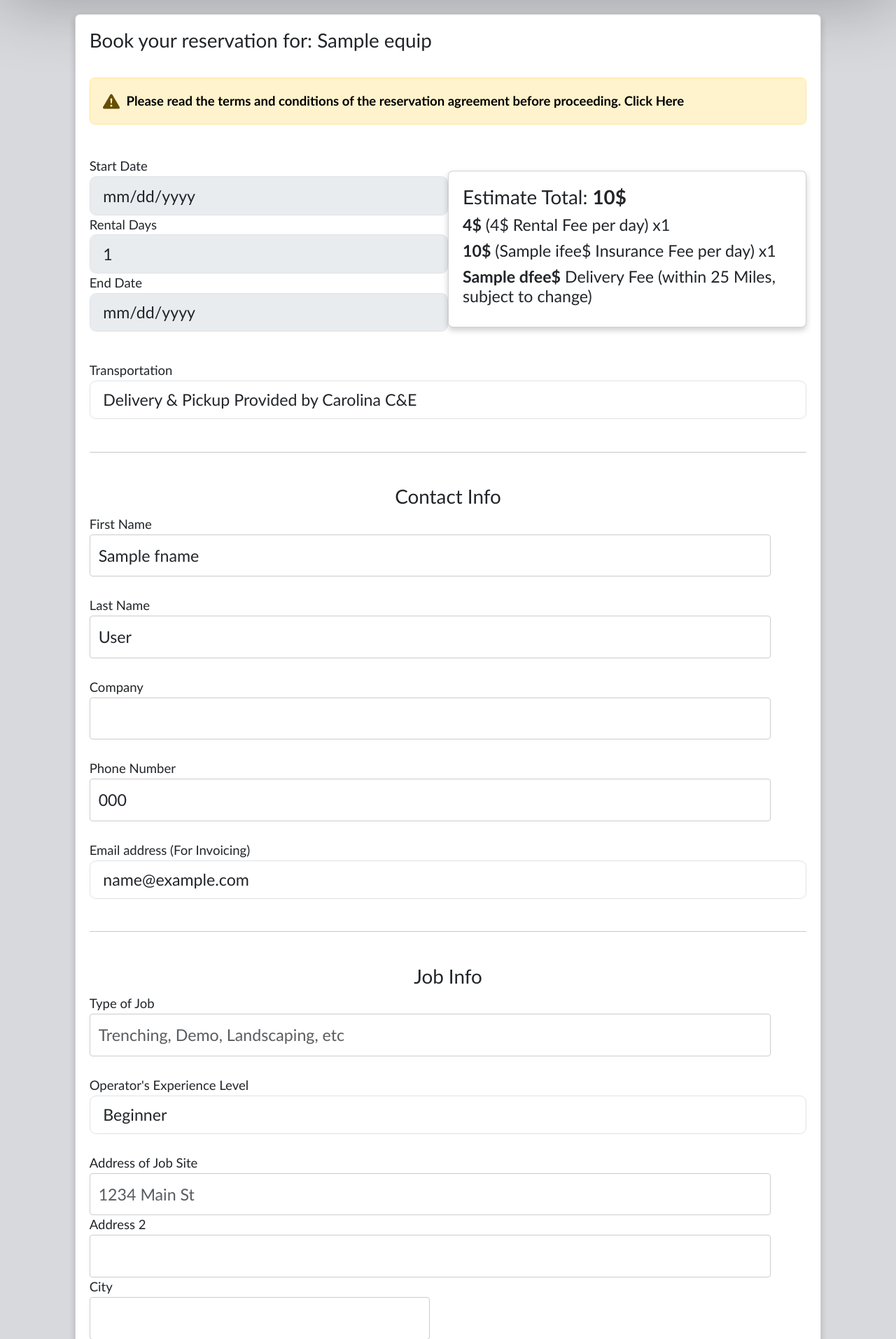
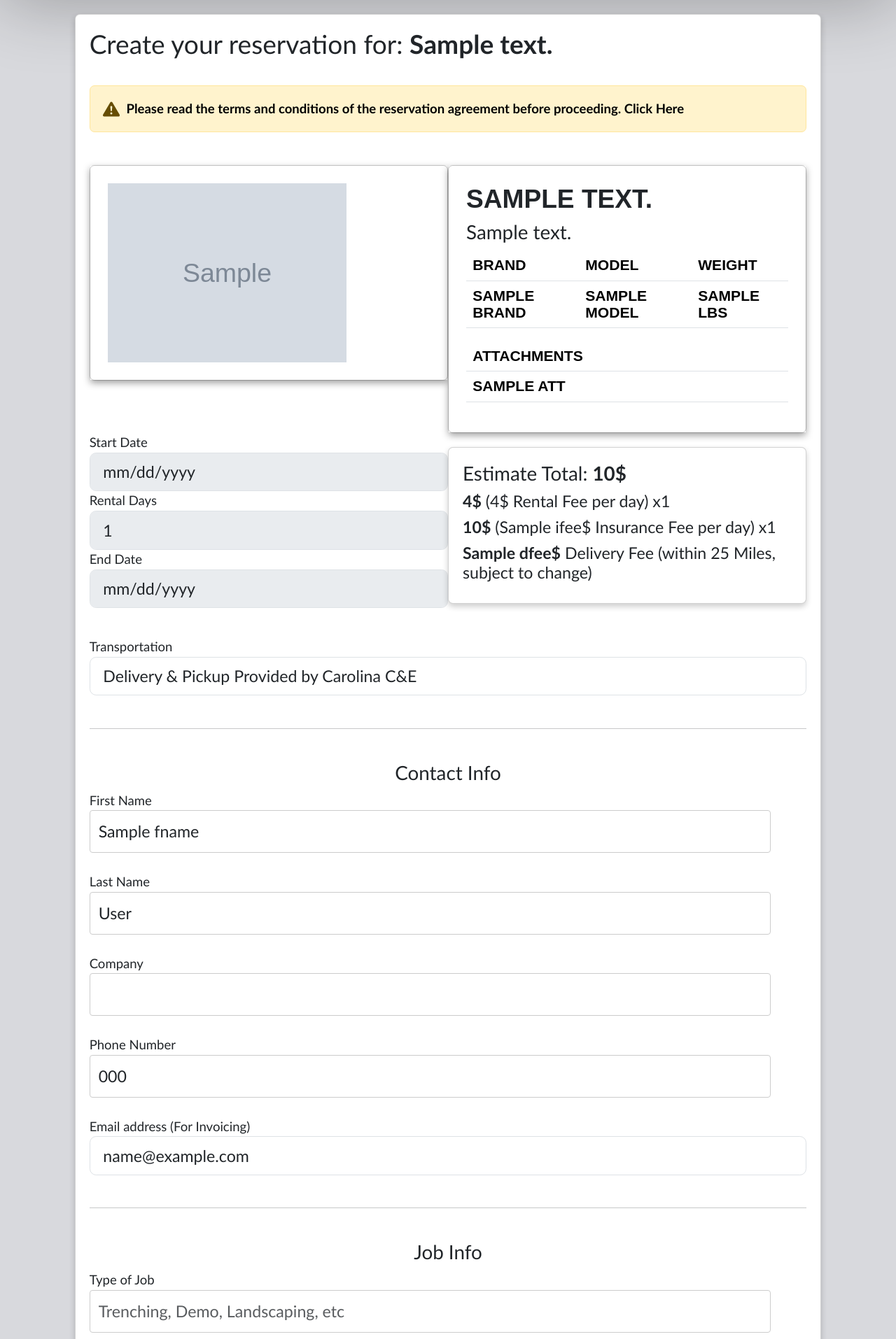
Before and after one commit to macklellan/cce_equipment_rental_app, a Flask app: template templates/reservation_create.html in a window 1280 px wide. Shown: the part 112-2026 px from the top of the page at 70% size. Run offline with Flask 3, Linux system fonts and the light colour scheme; the template is opened without the code that fills it: most values are stand-ins (such as "Sample title", 1, 10 or a date in 2020); grey boxes marked "Sample" are stand-in pictures; some libraries are stand-ins or nearby versions.

Commit message:
Added equipment info section to reservation create page (so renters can remember what they are renting lol) - made equipment card seperate to keep clutter down

```diff
--- /dev/null
+++ b/templates/eq_card.html
@@ -0,0 +1,48 @@
+
+{% block content %}
+
+<div class="card rentals-card">
+    <!-- <img class="card-img-top2 embed-responsive-item" src = "/static/{{ eq_dict[equip]['img'] }}" /> -->
+  <div class= "dash-card2">
+  <h2 class="title3">{{ eq_dict[equip]['note'] }}</h2>
+  <h4>{{ eq_dict[equip]['note2'] }}</h4>
+
+  <!-- Equipment Info Table -->
+  <table class="table table-lg title3 table-font">
+    <thead>
+      <tr>
+        <th scope="col"><b>Brand</b></th>
+        <th scope="col"><b>Model</b></th>
+        <th scope="col"><b>Weight</b></th>
+      </tr>
+      <tbody>
+        <tr>
+          <!-- <th scope="row">1</th> -->
+          <td>{{ eq_dict[equip]['brand'] }}</td>
+          <td>{{ eq_dict[equip]['model'] }}</td>
+          <td>{{ eq_dict[equip]['wt'] }} Lbs</td>
+        </tr>
+      </tbody>
+    </table>
+
+    <!-- Equipment Implemnt Table -->
+    <table class="table table-lg title3 table-font">
+      <thead>
+        <tr>
+          <th scope="col"><b>Attachments</b></th>
+          <th scope="col"></th>
+          <th scope="col"></th>
+        </tr>
+        <tbody>
+          {% for att in att_list[equip] %}
+          <tr>
+            <td>{{ att }}</td>
+            <td></td>
+            <td></td>
+          </tr>
+          {% endfor %}
+        </tbody>
+      </table>
+  </div>
+</div>
+{% endblock %}
--- a/templates/reservation_create.html
+++ b/templates/reservation_create.html
@@ -7,10 +7,10 @@
   </div>
   <div class="col-sm-10">
     <div class="submit-card card">
-      <h4>
-        Book your reservation for: {{ equip }}
-      </h4>
+
+      <h2 class="title2">Create your reservation for: <b>{{ eq_dict[equip]['note'] }}</b> </h2>
       <br>
+
       <div class="alert alert-warning d-flex align-items-center" role="alert">
         <svg xmlns="http://www.w3.org/2000/svg" width="24" height="24" fill="currentColor" class="bi bi-exclamation-triangle-fill flex-shrink-0 me-2" viewBox="0 0 16 16" role="img" aria-label="Warning:">
           <path d="M8.982 1.566a1.13 1.13 0 0 0-1.96 0L.165 13.233c-.457.778.091 1.767.98 1.767h13.713c.889 0 1.438-.99.98-1.767L8.982 1.566zM8 5c.535 0 .954.462.9.995l-.35 3.507a.552.552 0 0 1-1.1 0L7.1 5.995A.905.905 0 0 1 8 5zm.002 6a1 1 0 1 1 0 2 1 1 0 0 1 0-2z"/>
@@ -21,6 +21,20 @@
       </div>
 
       <br>
+
+      <div class="row">
+        <div class="form-group col-xl-6">
+          <div class="card rentals-card">
+            <div class= "dash-card2">
+              <img class="card-img-top2 embed-responsive-item" src = "/static/{{ eq_dict[equip]['img'] }}" />
+            </div>
+          </div>
+        </div>
+        <div class="form-group col-xl-6">
+          {% include 'eq_card.html' %}
+        </div>
+      </div>
+
       <form action="{{ url_for('reserve', equipment=equip) }}" method="post">
 
         <div class="row">
```
